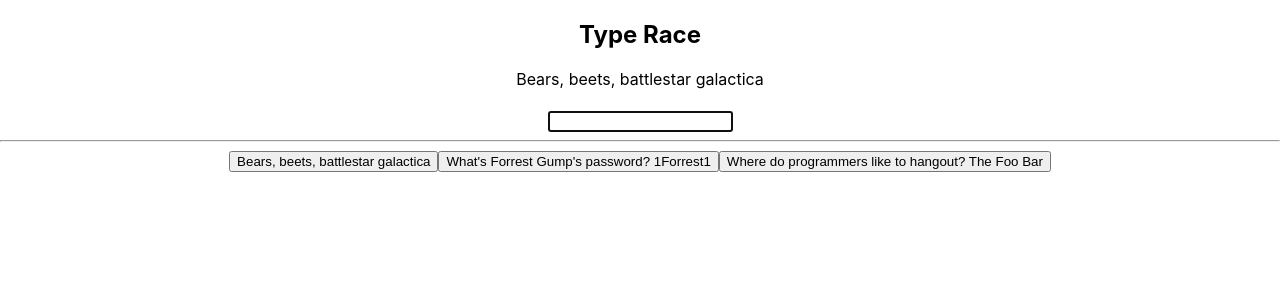
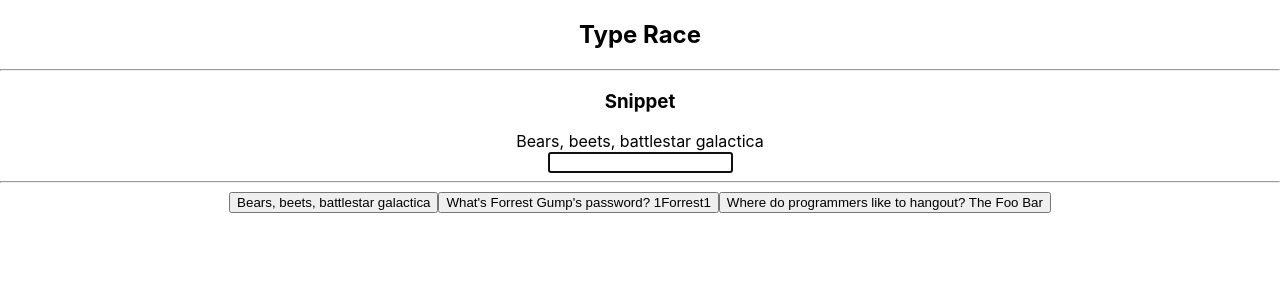
Before and after one commit to kinyipchien/typerace, a React (Create React App) app: page / in a window 1280 px wide. Both pictures are taken after a click on the button "Bears, beets, battlestar galactica". Shown: the top 300 px of the page. Built offline with nearby package versions, Linux system fonts and the light colour scheme.

Commit message:
Refactor App

```diff
--- a/src/App.js
+++ b/src/App.js
@@ -44,17 +44,19 @@ class App extends React.Component {
   render = () => (
     <div className="App">
       <h2>Type Race</h2>
-      {this.state.snippet}
-      <h4>{
-        this.state.highScore
-        ? `High Score: ${this.state.highScore}ms`
-        : null
-      }</h4>
-      <h4>{
-        this.state.victory
-        ? `Done! Woot! Time: ${this.state.endTime}ms`
-        : null
-      }</h4>
+      <hr />
+      {this.state.snippet ? (
+        <div>
+          <h3>Snippet</h3>
+          <div>{this.state.snippet}</div>
+        </div>
+      ) : null}
+      {this.state.highScore
+        ? <h4>{`High Score: ${this.state.highScore}ms`}</h4>
+        : null}
+      {this.state.victory
+        ? <h4>{`Done! Woot! Time: ${this.state.endTime}ms`}</h4>
+        : null}
       <input
         value={this.state.userText}
         onChange={this.updateUserText}
```
